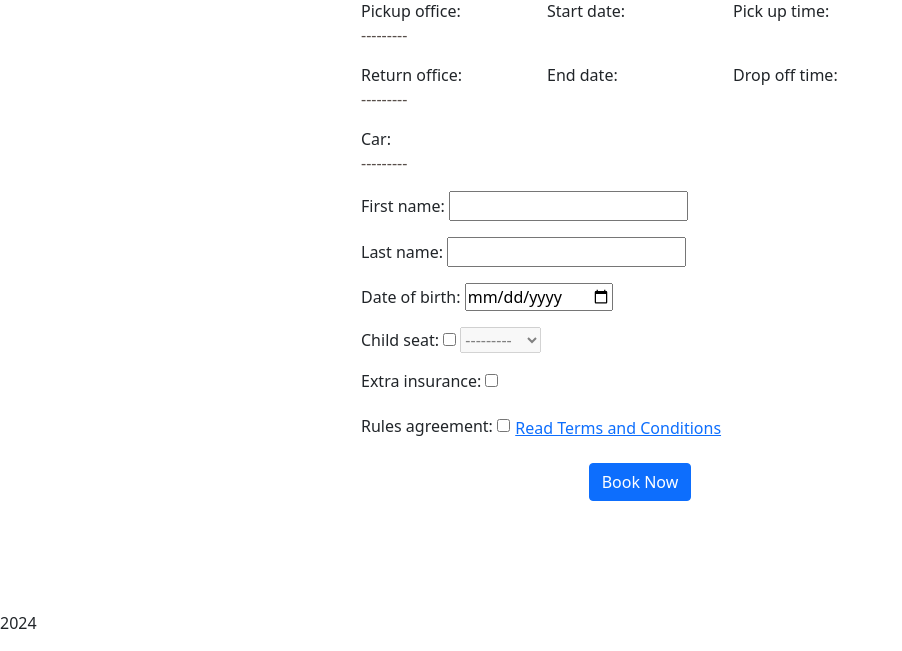
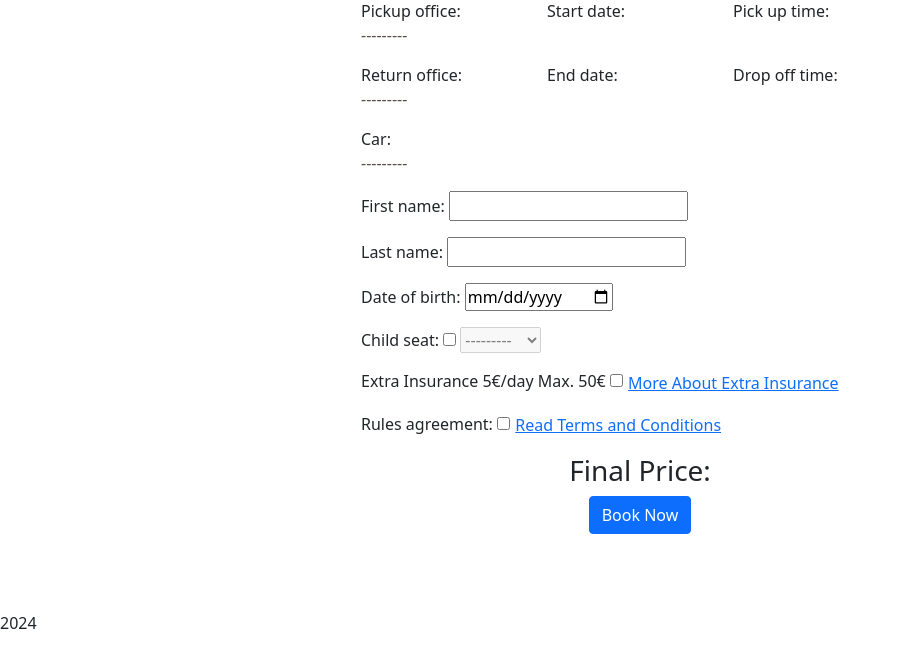
Before and after one commit to OleksiiKova/rent-car-ireland, a Django app: template bookings/templates/bookings/booking_form.html in a window 1280 px wide. Shown: the part 149-800 px from the top of the page, without its empty margins (0-902 px from the left). Run offline with Django 4.2, Linux system fonts and the light colour scheme; the template is opened without the code that fills it: values that come from a table or form of the project are taken from there, others are empty; some libraries are stand-ins or nearby versions.

Commit message:
Add Modal Insurance

```diff
--- a/bookings/templates/bookings/booking_form.html
+++ b/bookings/templates/bookings/booking_form.html
@@ -88,8 +88,11 @@
             </div>
             <div class="form-row flex justify-content-center">
                 <div class="form-group col-12 col-lg-6">
-                    {{ form.extra_insurance.label_tag }}
+                    <label for="id_extra_insurance">Extra Insurance 5€/day Max. 50€</label>
                     {{ form.extra_insurance }}
+                    <button type="button" class="btn btn-link" data-bs-toggle="modal" data-bs-target="#insuranceModal">
+                        More About Extra Insurance
+                    </button>
                 </div>
             </div>
             <div class="form-row flex justify-content-center">
@@ -101,6 +104,9 @@
                     </button>
                 </div>
             </div>
+        </div>
+        <div class="d-flex justify-content-center">
+            <h3 id="totalPrice">Final Price:</h3>
         </div>
         <div class="d-flex justify-content-center">
             <button class="btn btn-primary mx-2" type="submit">Book Now</button>
@@ -123,6 +129,42 @@
         </div>
     </div>
 </div>
+<div class="modal fade" id="insuranceModal" tabindex="-1" aria-labelledby="insuranceModalLabel" aria-hidden="true">
+    <div class="modal-dialog">
+        <div class="modal-content">
+            <div class="modal-header">
+                <h5 class="modal-title text-center" id="insuranceModalLabel">Extra Insurance</h5>
+                <button type="button" class="btn-close" data-bs-dismiss="modal" aria-label="Close"></button>
+            </div>
+            <div class="modal-body">
+                <p>You can enhance your insurance coverage for a nominal additional fee. By selecting <strong>Extra
+                        Insurance</strong> alongside the comprehensive protection included in your rental,
+                    you'll be covered for the following exceptions:</p>
+
+                <h4>Price without insurance (approx*):</h4>
+                <ul>
+                    <li>Lost key: €150</li>
+                    <li>Rim damage: €150</li>
+                    <li>Tyre damage: €100</li>
+                    <li>Incorrect fuel type refueling: €250</li>
+                    <li>Accidental battery drain: €200</li>
+                    <li>*Plus towing service: €200</li>
+                </ul>
+
+                <p>This insurance will protect you against all exceptions not already included in our policy, except for
+                    those excluded by any insurer.</p>
+
+                <p>Secure your coverage now for just €5 per day, up to a maximum of €50 for any vehicle, and enjoy
+                    stress-free car rental.</p>
+
+                <p><strong>The ideal choice for complete protection.</strong></p>
+            </div>
+            <div class="modal-footer">
+                <button type="button" class="btn btn-primary" id="okButton">Ok</button>
+            </div>
+        </div>
+    </div>
+</div>
 
 <script>
     function toggleChildSeatOption(checkbox) {
@@ -135,14 +177,22 @@
         }
     }
     document.addEventListener('DOMContentLoaded', function () {
+        // Modal Insurance
         const agreeButton = document.getElementById('agreeButton');
         const rulesAgreementCheckbox = document.querySelector('input[name="rules_agreement"]');
-
         agreeButton.addEventListener('click', function () {
             rulesAgreementCheckbox.checked = true;
             const modal = bootstrap.Modal.getInstance(document.getElementById('termsModal'));
             modal.hide();
         });
+
+        // Modal Insurance
+        const okButton = document.getElementById('okButton');
+        okButton.addEventListener('click', function () {
+            const modal = bootstrap.Modal.getInstance(document.getElementById('insuranceModal'));
+            modal.hide();
+        });
+
     });
 
     document.addEventListener('DOMContentLoaded', function () {
--- a/static/css/style.css
+++ b/static/css/style.css
@@ -69,7 +69,7 @@
 }
 
 .btn-link {
-    padding-left: 0;
+    padding: 0;
 }
 
 .btn-link:focus {
```
Also changed, not shown: cars/models.py (+5 -4 lines), 2 other files.
